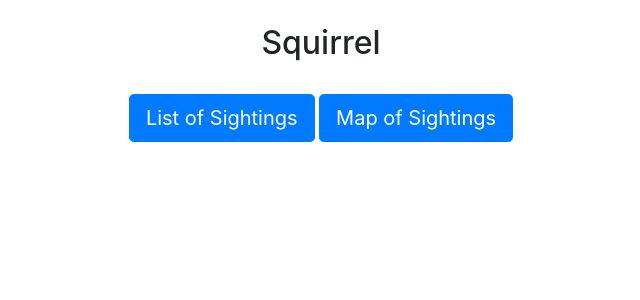
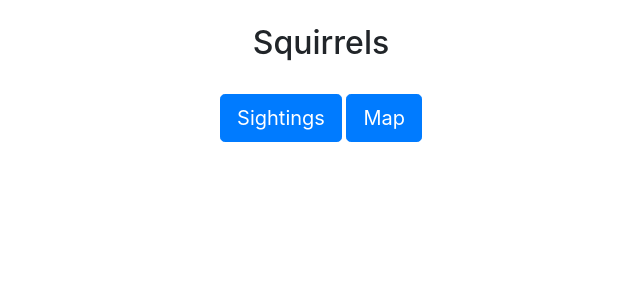
Before and after one commit to Shijia-Zhang/project, a Django app: template project/tools/squirrel/templates/squirrel/index.html in a window 1280 px wide. Shown: the top 300 px of the page, without its empty margins (319-959 px from the left). Run offline with Django 3.2, Linux system fonts and the light colour scheme; the template is opened without the code that fills it, so the values that code supplies are empty; some libraries are stand-ins or nearby versions.

Commit message:
adjust style

```diff
--- a/project/tools/squirrel/templates/squirrel/all.html
+++ b/project/tools/squirrel/templates/squirrel/all.html
@@ -14,11 +14,13 @@
   <a href="stats/" class="btn btn-primary btn-lg" role="button" >Summary of Sightings</a>
   </center>
   </br>
+  <div class="list-group">
   <center>
   {% for squirrel in squirrels %}
-  <li><a href ={% url 'squirrel:update' squirrel.ID %}>{{ squirrel.ID }}</a></li>
+  <a href ={% url 'squirrel:update' squirrel.ID %} class="list-group-item list-group-item-action">{{ squirrel.ID }}</a>
   {% endfor %}
   </center>
+  </div>
   <script src="https://code.jquery.com/jquery-3.2.1.slim.min.js" integrity="sha384-KJ3o2DKtIkvYIK3UENzmM7KCkRr/rE9/Qpg6aAZGJwFDMVNA/GpGFF93hXpG5KkN" crossorigin="anonymous"></script>
   <script src="https://cdnjs.cloudflare.com/ajax/libs/popper.js/1.12.9/umd/popper.min.js" integrity="sha384-ApNbgh9B+Y1QKtv3Rn7W3mgPxhU9K/ScQsAP7hUibX39j7fakFPskvXusvfa0b4Q" crossorigin="anonymous"></script>
   <script src="https://maxcdn.bootstrapcdn.com/bootstrap/4.0.0/js/bootstrap.min.js" integrity="sha384-JZR6Spejh4U02d8jOt6vLEHfe/JQGiRRSQQxSfFWpi1MquVdAyjUar5+76PVCmYl" crossorigin="anonymous"></script>
--- a/project/tools/squirrel/templates/squirrel/edit.html
+++ b/project/tools/squirrel/templates/squirrel/edit.html
@@ -3,9 +3,11 @@
     <meta charset="utf-8">
     <meta name="viewport" content="width=device-width, initial-scale=1, shrink-to-fit=no">
     <link rel="stylesheet" href="https://maxcdn.bootstrapcdn.com/bootstrap/4.0.0/css/bootstrap.min.css" integrity="sha384-Gn5384xqQ1aoWXA+058RXPxPg6fy4IWvTNh0E263XmFcJlSAwiGgFAW/dAiS6JXm" crossorigin="anonymous">
-    <h3><center>Squirrel Form</center></h3>
+    </br>
+    <h2><center>Squirrel Form</center></h2>
     </br>
   <body>
+    <center>
     <form method="post">
       {% csrf_token %}
 
@@ -13,6 +15,8 @@
       <br>
       <input type="submit" name="Submit">
     </form>
+    </center>
+    </br></br>
    <script src="https://code.jquery.com/jquery-3.2.1.slim.min.js" integrity="sha384-KJ3o2DKtIkvYIK3UENzmM7KCkRr/rE9/Qpg6aAZGJwFDMVNA/GpGFF93hXpG5KkN" crossorigin="anonymous"></script>
    <script src="https://cdnjs.cloudflare.com/ajax/libs/popper.js/1.12.9/umd/popper.min.js" integrity="sha384-ApNbgh9B+Y1QKtv3Rn7W3mgPxhU9K/ScQsAP7hUibX39j7fakFPskvXusvfa0b4Q" crossorigin="anonymous"></script>
    <script src="https://maxcdn.bootstrapcdn.com/bootstrap/4.0.0/js/bootstrap.min.js" integrity="sha384-JZR6Spejh4U02d8jOt6vLEHfe/JQGiRRSQQxSfFWpi1MquVdAyjUar5+76PVCmYl" crossorigin="anonymous"></script>
--- a/project/tools/squirrel/templates/squirrel/index.html
+++ b/project/tools/squirrel/templates/squirrel/index.html
@@ -5,13 +5,14 @@
     <meta name="viewport" content="width=device-width, initial-scale=1, shrink-to-fit=no">
     <link rel="stylesheet" href="https://maxcdn.bootstrapcdn.com/bootstrap/4.0.0/css/bootstrap.min.css" integrity="sha384-Gn5384xqQ1aoWXA+058RXPxPg6fy4IWvTNh0E263XmFcJlSAwiGgFAW/dAiS6JXm" crossorigin="anonymous">
     </br>
-    <h2><center>Squirrel</center></h2>
+    <h2><center>Squirrels</center></h2>
     </br>
 </head>
 <body>
   <center>
-  <a href="sightings/" class="btn btn-primary btn-lg" role="button">List of Sightings</a>
-  <a href="map/" class="btn btn-primary btn-lg" role="button">Map of Sightings</a>
+  <a href="sightings/" class="btn btn-primary btn-lg" role="button">Sightings</a>
+  <a href="map/" class="btn btn-primary btn-lg" role="button">Map</a>
+  </center>
    <script src="https://code.jquery.com/jquery-3.2.1.slim.min.js" integrity="sha384-KJ3o2DKtIkvYIK3UENzmM7KCkRr/rE9/Qpg6aAZGJwFDMVNA/GpGFF93hXpG5KkN" crossorigin="anonymous"></script>
    <script src="https://cdnjs.cloudflare.com/ajax/libs/popper.js/1.12.9/umd/popper.min.js" integrity="sha384-ApNbgh9B+Y1QKtv3Rn7W3mgPxhU9K/ScQsAP7hUibX39j7fakFPskvXusvfa0b4Q" crossorigin="anonymous"></script>
    <script src="https://maxcdn.bootstrapcdn.com/bootstrap/4.0.0/js/bootstrap.min.js" integrity="sha384-JZR6Spejh4U02d8jOt6vLEHfe/JQGiRRSQQxSfFWpi1MquVdAyjUar5+76PVCmYl" crossorigin="anonymous"></script>
--- a/project/tools/squirrel/templates/squirrel/stats.html
+++ b/project/tools/squirrel/templates/squirrel/stats.html
@@ -6,10 +6,10 @@
   <link rel="stylesheet" href="https://maxcdn.bootstrapcdn.com/bootstrap/4.0.0/css/bootstrap.min.css" integrity="sha384-Gn5384xqQ1aoWXA+058RXPxPg6fy4IWvTNh0E263XmFcJlSAwiGgFAW/dAiS6JXm" crossorigin="anonymous">
   </br>
   <title>Summary of Sightings</title>
-  <h3><center>Summary of Sightings<center></h3>
+  <h2><center>Summary of Sightings<center></h2>
 </head>
 <body>
-  <p><center>Total Number of Sightings:{{ total_count }}<center></p>
+  <p><center>Total Number of Sightings: {{ total_count }}<center></p>
   <p><table class="table table-striped">
     <tr>
       <th></th>
```
Also changed, not shown: project/tools/squirrel/views.py (+0 -16 lines).
